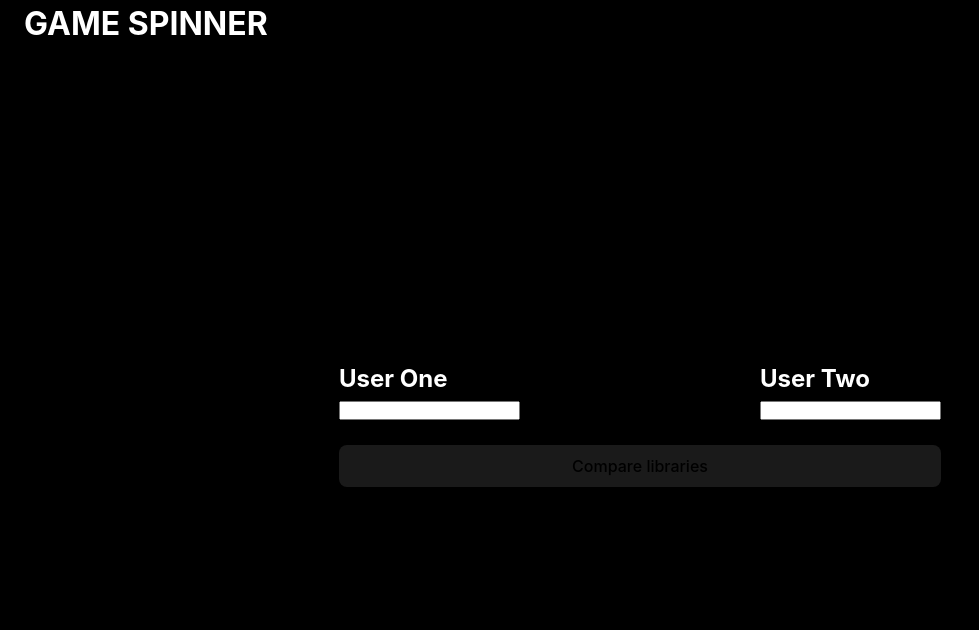
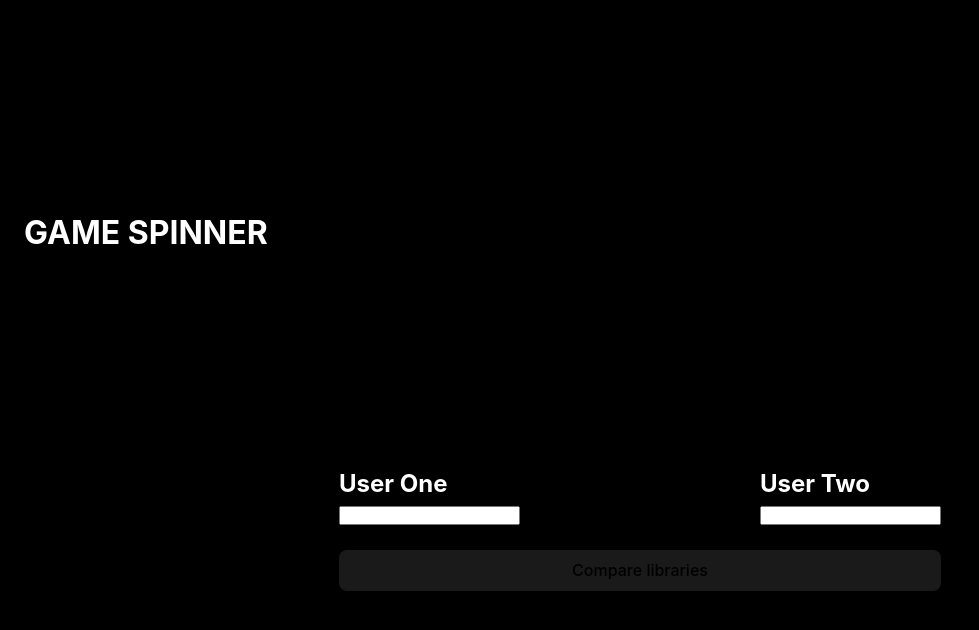
Before and after one commit to ATlexEide/COOP-Game-Picker, a React (Vite) app: page / in a window 1280 px wide. Shown: the top 630 px of the page, without its empty margins (0-979 px from the left). Built offline with nearby package versions, Linux system fonts and the light colour scheme; no server answers.

Commit message:
Set height -> min-height

```diff
--- a/src/App.css
+++ b/src/App.css
@@ -2,7 +2,7 @@
   display: flex;
   flex-direction: column;
   justify-content: space-between;
-  height: 100svh;
+  min-height: 100svh;
   width: 100vw;
   padding: 0 24px;
 }
```
